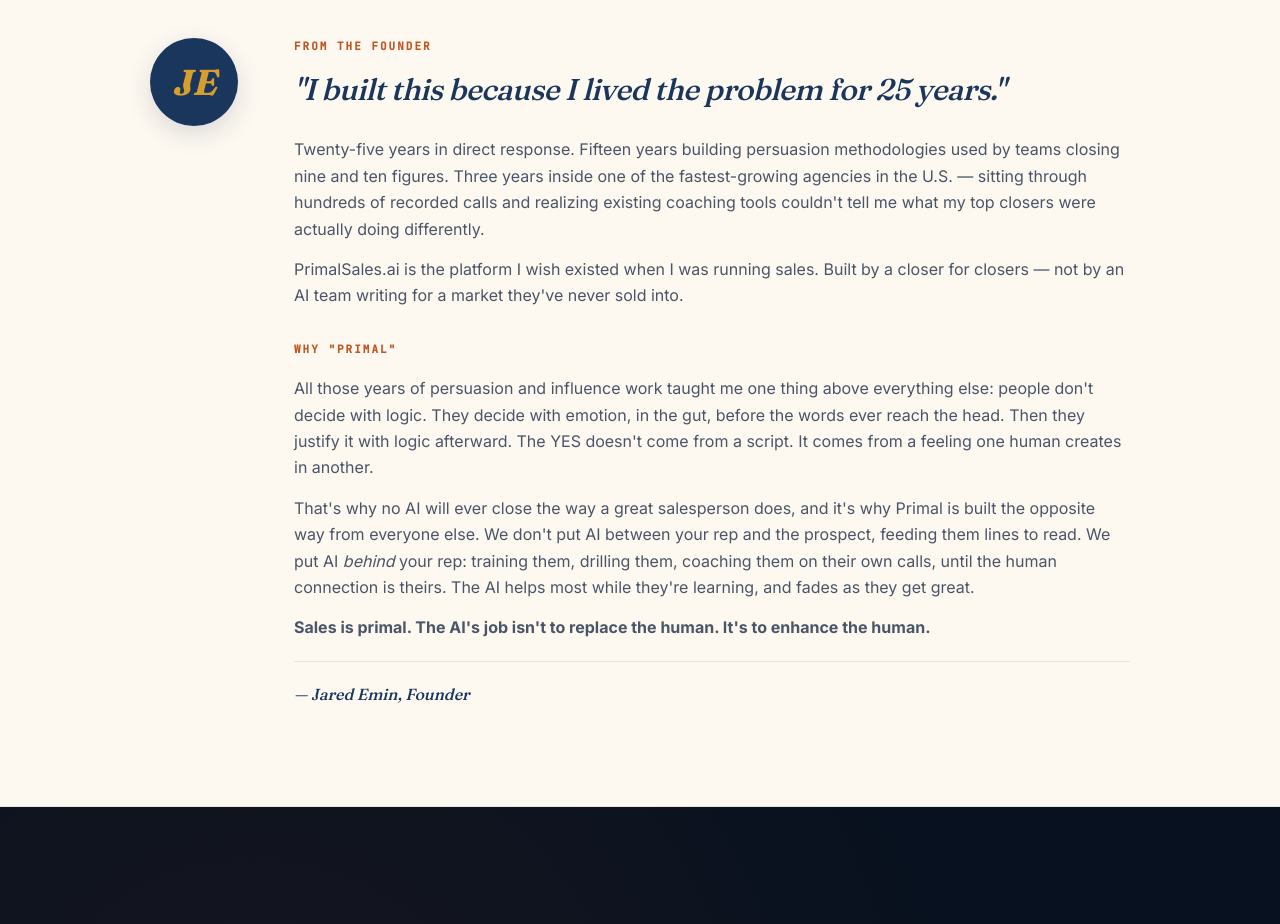
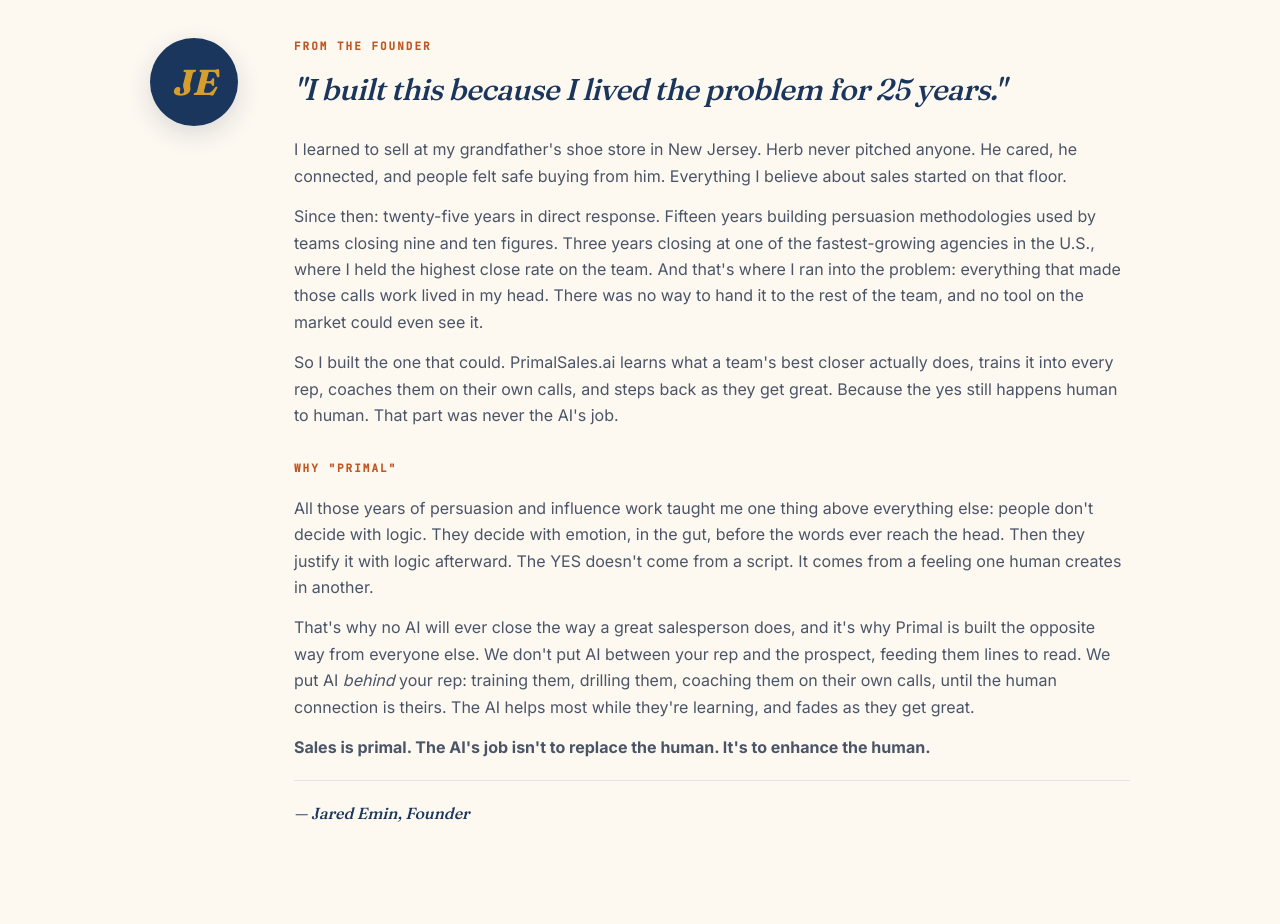
Before and after one commit to Primal-Sales-Platform/primal-sales, a plain HTML site: page index.html in a window 1280 px wide. Shown: the part 1340-2264 px from the top of the page. Drawn offline with Linux system fonts and the light colour scheme.

Commit message:
Update index.html

```diff
--- a/index.html
+++ b/index.html
@@ -203,10 +203,13 @@
           "I built this because I lived the problem for 25 years."
         </p>
         <p class="founder-body">
-          Twenty-five years in direct response. Fifteen years building persuasion methodologies used by teams closing nine and ten figures. Three years inside one of the fastest-growing agencies in the U.S. — sitting through hundreds of recorded calls and realizing existing coaching tools couldn't tell me what my top closers were actually doing differently.
+          I learned to sell at my grandfather's shoe store in New Jersey. Herb never pitched anyone. He cared, he connected, and people felt safe buying from him. Everything I believe about sales started on that floor.
         </p>
         <p class="founder-body">
-          PrimalSales.ai is the platform I wish existed when I was running sales. Built by a closer for closers — not by an AI team writing for a market they've never sold into.
+          Since then: twenty-five years in direct response. Fifteen years building persuasion methodologies used by teams closing nine and ten figures. Three years closing at one of the fastest-growing agencies in the U.S., where I held the highest close rate on the team. And that's where I ran into the problem: everything that made those calls work lived in my head. There was no way to hand it to the rest of the team, and no tool on the market could even see it.
+        </p>
+        <p class="founder-body">
+          So I built the one that could. PrimalSales.ai learns what a team's best closer actually does, trains it into every rep, coaches them on their own calls, and steps back as they get great. Because the yes still happens human to human. That part was never the AI's job.
         </p>
 
         <div class="founder-eyebrow" style="margin-top: 32px;">WHY "PRIMAL"</div>
```
